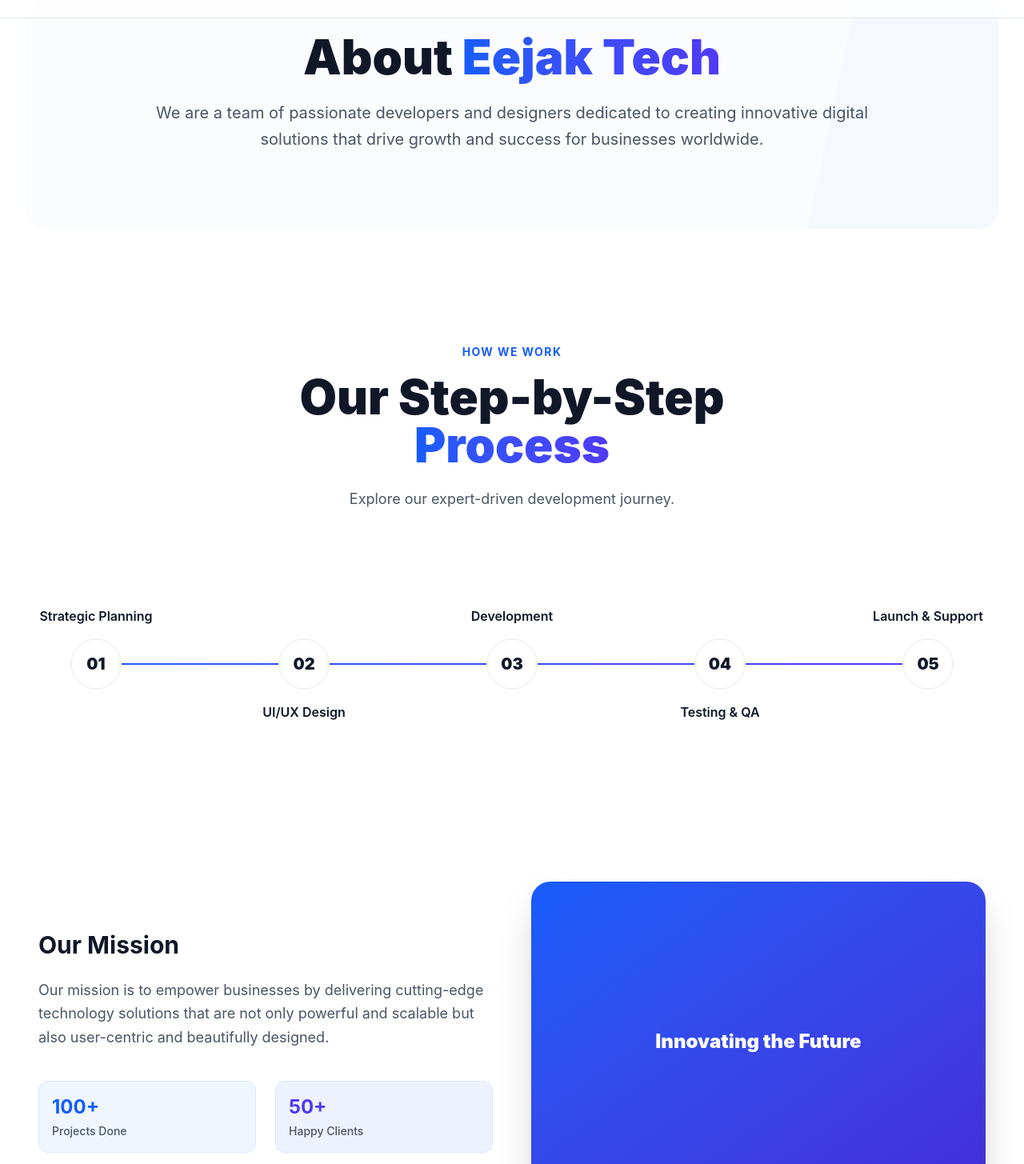
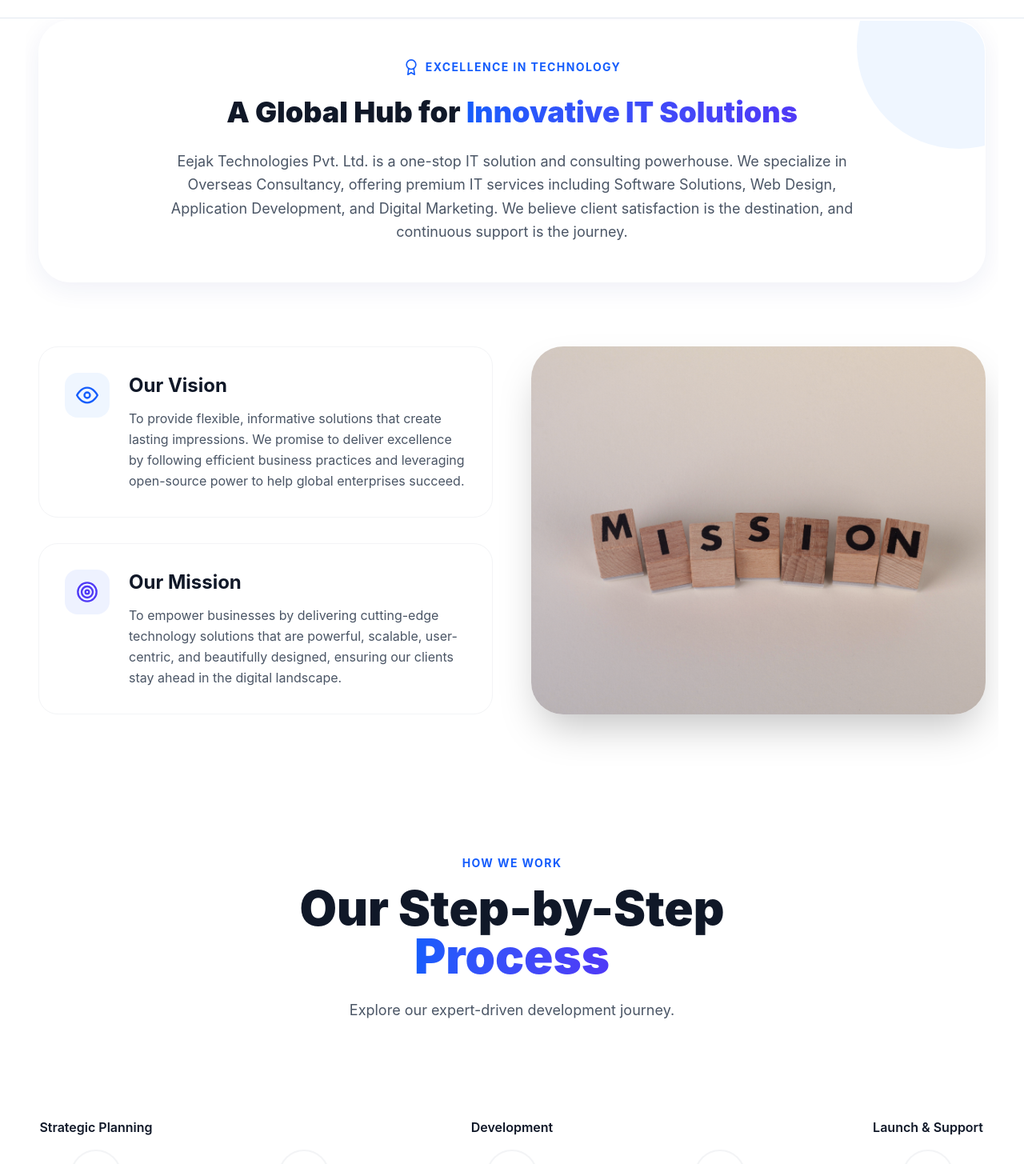
Before and after one commit to akasheejak/Eejak-Tech, a React (Vite) app: page /about in a window 1280 px wide. Shown: the part 135-1590 px from the top of the page at 80% size. Built offline with nearby package versions, Linux system fonts and the light colour scheme.

Commit message:
creating the aboutmission page ui

```diff
--- /dev/null
+++ b/src/components/AboutMission.jsx
@@ -0,0 +1,138 @@
+import React from "react";
+import { motion } from "framer-motion";
+import { FiEye, FiTarget, FiAward } from "react-icons/fi";
+import mission from "../assets/image/mission.jpg";
+
+const AboutMission = () => {
+  const containerVariants = {
+    hidden: { opacity: 0 },
+    visible: {
+      opacity: 1,
+      transition: {
+        staggerChildren: 0.2,
+      },
+    },
+  };
+
+  const itemVariants = {
+    hidden: { opacity: 0, y: 20 },
+    visible: {
+      opacity: 1,
+      y: 0,
+      transition: { duration: 0.6, ease: "easeOut" },
+    },
+  };
+
+  return (
+    <section className="py-20 bg-white overflow-hidden">
+      <div className="container mx-auto px-4">
+
+        {/* Company Overview Card */}
+        <motion.div
+          initial={{ opacity: 0, y: 30 }}
+          whileInView={{ opacity: 1, y: 0 }}
+          viewport={{ once: true }}
+          className="glass-card p-8 md:p-12 rounded-[2.5rem] mb-20 relative overflow-hidden group"
+        >
+          {/* Decorative background circle */}
+          <div className="absolute -top-24 -right-24 w-64 h-64 bg-blue-50 rounded-full -z-10 group-hover:scale-110 transition-transform duration-700" />
+
+          <div className="max-w-4xl mx-auto text-center space-y-6">
+            <div className="inline-flex items-center space-x-2 text-blue-600 font-bold tracking-widest uppercase text-sm">
+              <FiAward className="text-xl" />
+              <span>Excellence in Technology</span>
+            </div>
+            <h2 className="text-3xl md:text-4xl font-black text-gray-900 leading-tight">
+              A Global Hub for <span className="text-gradient">Innovative IT Solutions</span>
+            </h2>
+            <p className="text-lg text-gray-600 leading-relaxed text-justify md:text-center">
+              Eejak Technologies Pvt. Ltd. is a one-stop IT solution and consulting
+              powerhouse. We specialize in Overseas Consultancy, offering premium IT services
+              including Software Solutions, Web Design, Application Development, and
+              Digital Marketing. We believe client satisfaction is the destination,
+              and continuous support is the journey.
+            </p>
+          </div>
+        </motion.div>
+
+        <div className="grid grid-cols-1 lg:grid-cols-2 gap-12 items-stretch">
+
+          {/* Vision & Mission Cards Column */}
+          <motion.div
+            variants={containerVariants}
+            initial="hidden"
+            whileInView="visible"
+            viewport={{ once: true }}
+            className="space-y-8 flex flex-col justify-center"
+          >
+            {/* Vision Card */}
+            <motion.div
+              variants={itemVariants}
+              className="group p-8 rounded-3xl border border-gray-100 bg-white hover:border-blue-200 hover:shadow-xl transition-all duration-300"
+            >
+              <div className="flex items-start space-x-6">
+                <div className="w-14 h-14 rounded-2xl bg-blue-50 text-blue-600 flex items-center justify-center flex-shrink-0 group-hover:bg-blue-600 group-hover:text-white transition-colors duration-300">
+                  <FiEye size={28} />
+                </div>
+                <div className="space-y-3">
+                  <h3 className="text-2xl font-bold text-gray-900">Our Vision</h3>
+                  <p className="text-gray-600 leading-relaxed">
+                    To provide flexible, informative solutions that create lasting impressions.
+                    We promise to deliver excellence by following efficient business practices
+                    and leveraging open-source power to help global enterprises succeed.
+                  </p>
+                </div>
+              </div>
+            </motion.div>
+
+            {/* Mission Card */}
+            <motion.div
+              variants={itemVariants}
+              className="group p-8 rounded-3xl border border-gray-100 bg-white hover:border-indigo-200 hover:shadow-xl transition-all duration-300"
+            >
+              <div className="flex items-start space-x-6">
+                <div className="w-14 h-14 rounded-2xl bg-indigo-50 text-indigo-600 flex items-center justify-center flex-shrink-0 group-hover:bg-indigo-600 group-hover:text-white transition-colors duration-300">
+                  <FiTarget size={28} />
+                </div>
+                <div className="space-y-3">
+                  <h3 className="text-2xl font-bold text-gray-900">Our Mission</h3>
+                  <p className="text-gray-600 leading-relaxed">
+                    To empower businesses by delivering cutting-edge technology solutions
+                    that are powerful, scalable, user-centric, and beautifully designed,
+                    ensuring our clients stay ahead in the digital landscape.
+                  </p>
+                </div>
+              </div>
+            </motion.div>
+          </motion.div>
+
+          {/* Right Visual Column */}
+          <motion.div
+            initial={{ opacity: 0, scale: 0.95 }}
+            whileInView={{ opacity: 1, scale: 1 }}
+            viewport={{ once: true }}
+            transition={{ duration: 0.8 }}
+            className="relative h-full min-h-[400px]"
+          >
+            <div className="absolute inset-0 rounded-[2.5rem] overflow-hidden shadow-2xl">
+              <img
+                src={mission}
+                alt="Our Vision and Mission"
+                className="w-full h-full object-cover grayscale-[20%] hover:grayscale-0 transition-all duration-700"
+              />
+              {/* Subtle overlay gradient */}
+              <div className="absolute inset-0 bg-linear-to-tr from-blue-900/20 to-transparent" />
+            </div>
+
+            {/* Floating accent element */}
+            <div className="absolute -top-6 -right-6 w-24 h-24 bg-blue-600 rounded-3xl -z-10 rotate-12" />
+            <div className="absolute -bottom-6 -left-6 w-24 h-24 bg-indigo-600 rounded-3xl -z-10 -rotate-12" />
+          </motion.div>
+
+        </div>
+      </div>
+    </section>
+  );
+};
+
+export default AboutMission;
--- a/src/page/About.jsx
+++ b/src/page/About.jsx
@@ -1,70 +1,17 @@
 import React from 'react'
 import Strategie from '../components/strategie'
 import { motion } from 'framer-motion'
+import AboutMission from '../components/AboutMission'
 
 const About = () => {
   return (
     <div className="pb-20">
-      {/* Hero Section for About */}
-      <section className="py-16 md:py-24 bg-slate-50/50 rounded-3xl mb-12 overflow-hidden relative">
-        <div className="container mx-auto px-4 relative z-10">
-          <motion.div
-            initial={{ opacity: 0, y: 20 }}
-            animate={{ opacity: 1, y: 0 }}
-            className="text-center max-w-4xl mx-auto"
-          >
-            <h1 className="text-4xl md:text-6xl font-black text-gray-900 mb-6">
-              About <span className="text-gradient">Eejak Tech</span>
-            </h1>
-            <p className="text-xl text-gray-600 leading-relaxed">
-              We are a team of passionate developers and designers dedicated to creating
-              innovative digital solutions that drive growth and success for businesses worldwide.
-            </p>
-          </motion.div>
-        </div>
-
-        {/* Decorative background elements */}
-        <div className="absolute top-0 right-0 w-1/3 h-full bg-blue-50/50 -skew-x-12 translate-x-1/2 -z-0" />
-      </section>
+      {/* About Mission */}
+      <AboutMission />
 
       {/* Strategy Section */}
       <Strategie />
 
-      {/* Mission Section (Placeholder for future expansion) */}
-      <section className="container mx-auto px-4 py-16 grid grid-cols-1 md:grid-cols-2 gap-12 items-center">
-        <motion.div
-          initial={{ opacity: 0, x: -30 }}
-          whileInView={{ opacity: 1, x: 0 }}
-          viewport={{ once: true }}
-          className="space-y-6"
-        >
-          <h2 className="text-3xl font-bold text-gray-900">Our Mission</h2>
-          <p className="text-gray-600 leading-relaxed text-lg">
-            Our mission is to empower businesses by delivering cutting-edge technology solutions
-            that are not only powerful and scalable but also user-centric and beautifully designed.
-          </p>
-          <div className="grid grid-cols-2 gap-6 pt-4">
-            <div className="p-4 rounded-xl bg-blue-50 border border-blue-100">
-              <div className="text-2xl font-bold text-blue-600 mb-1">100+</div>
-              <div className="text-sm text-gray-600 font-medium">Projects Done</div>
-            </div>
-            <div className="p-4 rounded-xl bg-indigo-50 border border-indigo-100">
-              <div className="text-2xl font-bold text-indigo-600 mb-1">50+</div>
-              <div className="text-sm text-gray-600 font-medium">Happy Clients</div>
-            </div>
-          </div>
-        </motion.div>
-        <motion.div
-          initial={{ opacity: 0, scale: 0.9 }}
-          whileInView={{ opacity: 1, scale: 1 }}
-          viewport={{ once: true }}
-          className="relative h-[400px] rounded-3xl overflow-hidden shadow-2xl"
-        >
-          <div className="absolute inset-0 bg-gradient-to-br from-blue-600 to-indigo-700 flex items-center justify-center">
-             <span className="text-white font-black text-2xl">Innovating the Future</span>
-          </div>
-        </motion.div>
-      </section>
     </div>
   )
 }
```
Also changed, not shown: src/assets/image/mission.jpg (added).
